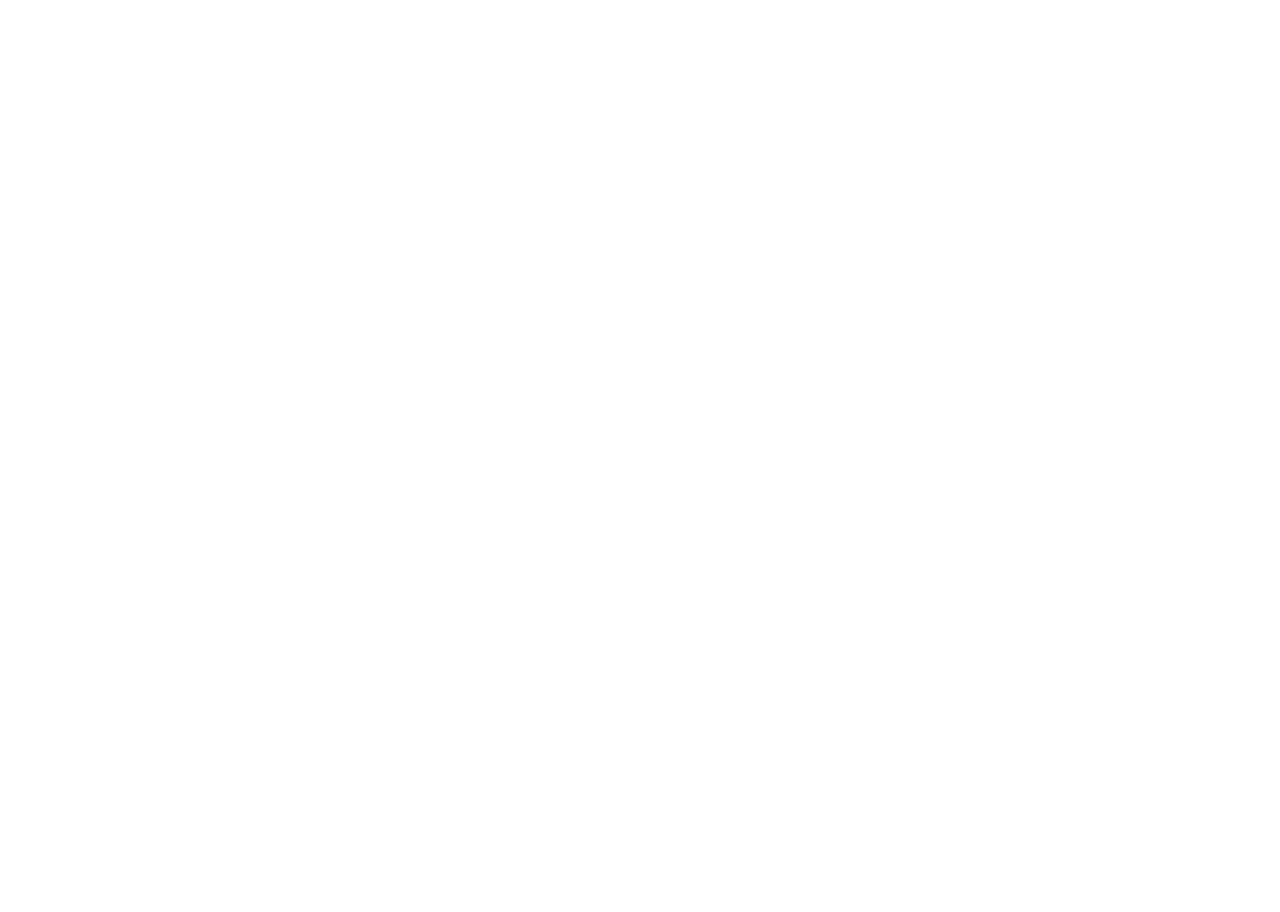
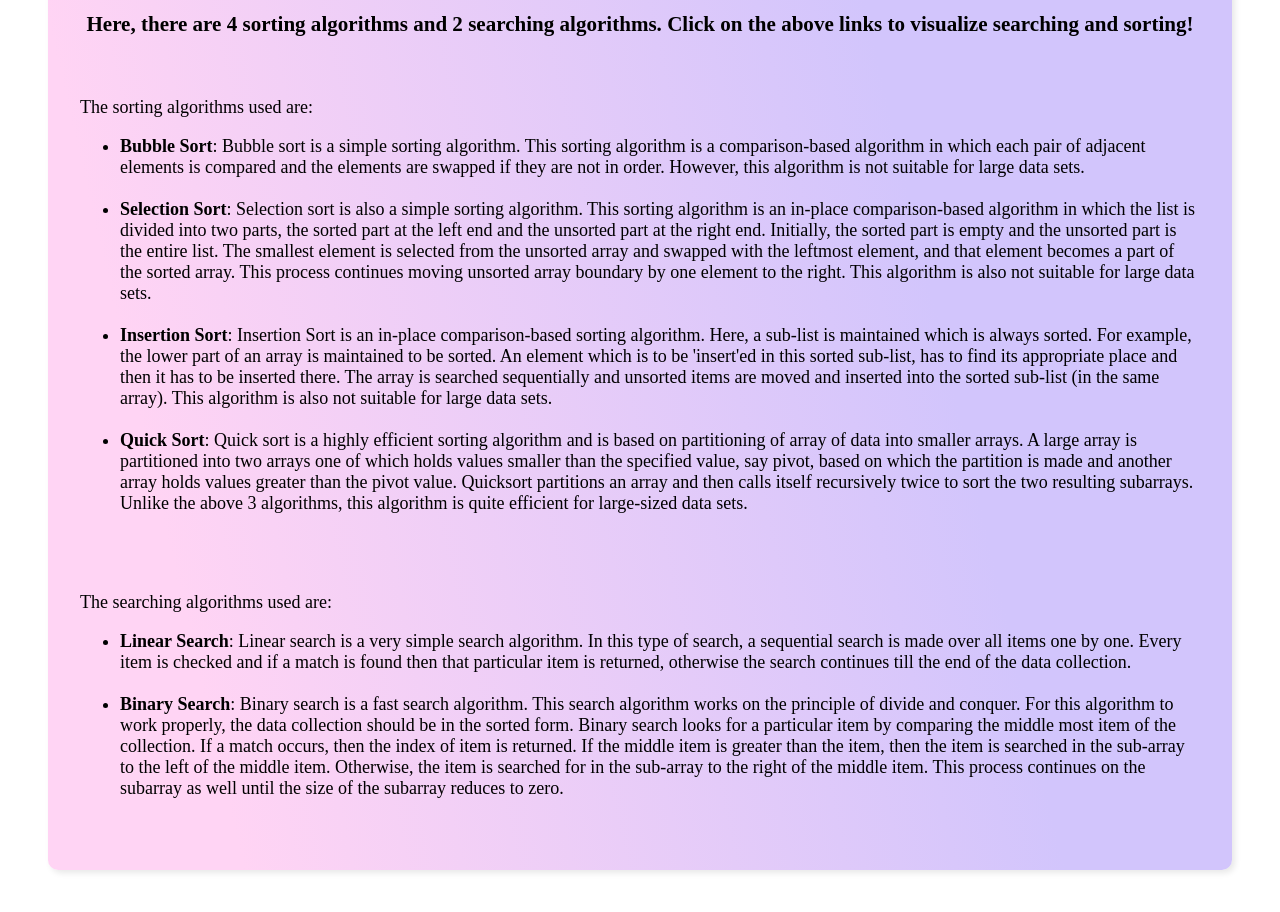
Before and after one commit to DarkLegend360/AlgoWiz, a Next.js app: page / in a window 1280 px wide. Shown: the part 400-1312 px from the top of the page. Before the commit the page ends 800 px from the top, so only its background shows below. Built offline with nearby package versions, Linux system fonts and the light colour scheme.

Commit message:
Code Highlighter Implemented

```diff
--- a/helpers/helper.ts
+++ b/helpers/helper.ts
@@ -5,13 +5,13 @@ export const Pangolin = {fontFamily: "Pangolin, cursive"};
 export const OpenSans = {fontFamily: "Open Sans, sans-serif"};
 
 export class ItemIterator {
-    values: Array<{list:[], why: ""}>;
-    current: {list:[], why: ""};
+    values: Array<{list:[], why: "", line:null}>;
+    current: {list:[], why: "", line:null};
     index: number;
 
-    constructor(values: Array<{list:[], why: ""}>) {
+    constructor(values: Array<{list:[], why: "", line: null}>) {
         this.values = values;
-        this.current = this.values[0] || {list: [], why: ""};
+        this.current = this.values[0] || {list: [], why: "", line:null};
         this.index = 0;
     }
 
--- a/pages/index.tsx
+++ b/pages/index.tsx
@@ -1,20 +1,105 @@
 import Head from "next/head";
-import {Nav} from "../components/nav";
+import { Nav } from "../components/nav";
 
 import styles from "../styles/sort.module.scss";
-import {NAME, SortDefault} from "../config/config";
+import { NAME, SortDefault } from "../config/config";
 
 export default function BubblePage() {
-    return <div>
-        <Head>
-            <title>{NAME} - Algorithm Visualizer</title>
-        </Head>
-        <Nav/>
-        <div className={styles.cardDiv}>
+  return (
+    <div>
+      <Head>
+        <title>{NAME} - Algorithm Visualizer</title>
+      </Head>
+      <Nav />
+      <div className={styles.cardDiv}>
+        <h1>Welcome to AlgoWiz!</h1>
+        <h2>
+          An Interactive Web App created by Binsu P Sabu, Goutham Sidhardha,
+          Hans Rony and Rajat Jose.
+        </h2>
+      </div>
+      {/* <br/> */}
+      <div className={styles.homePageDiv}>
+        <h3 style={{ textAlign: "center" }}>
+          Here, there are 4 sorting algorithms and 2 searching algorithms. Click
+          on the above links to visualize searching and sorting!
+        </h3>
+        <br />
+        <p>The sorting algorithms used are:</p>
+        <ul>
+          <li>
+            <b>Bubble Sort</b>: Bubble sort is a simple sorting algorithm. This sorting
+            algorithm is a comparison-based algorithm in which each pair of
+            adjacent elements is compared and the elements are swapped if they
+            are not in order. However, this algorithm is not suitable for large
+            data sets.
+          </li>
+          <br />
+          <li>
+          <b>Selection Sort</b>: Selection sort is also a simple sorting algorithm.
+            This sorting algorithm is an in-place comparison-based algorithm in
+            which the list is divided into two parts, the sorted part at the
+            left end and the unsorted part at the right end. Initially, the
+            sorted part is empty and the unsorted part is the entire list. The
+            smallest element is selected from the unsorted array and swapped
+            with the leftmost element, and that element becomes a part of the
+            sorted array. This process continues moving unsorted array boundary
+            by one element to the right. This algorithm is also not suitable for
+            large data sets.
+          </li>
+          <br />
+          <li>
+            <b>Insertion Sort</b>: Insertion Sort is an in-place comparison-based sorting
+            algorithm. Here, a sub-list is maintained which is always sorted.
+            For example, the lower part of an array is maintained to be sorted.
+            An element which is to be 'insert'ed in this sorted sub-list, has to
+            find its appropriate place and then it has to be inserted there. The
+            array is searched sequentially and unsorted items are moved and
+            inserted into the sorted sub-list (in the same array). This
+            algorithm is also not suitable for large data sets.
+          </li>
+          <br />
+          <li>
+            <b>Quick Sort</b>: Quick sort is a highly efficient sorting algorithm and
+            is based on partitioning of array of data into smaller arrays. A
+            large array is partitioned into two arrays one of which holds values
+            smaller than the specified value, say pivot, based on which the
+            partition is made and another array holds values greater than the
+            pivot value. Quicksort partitions an array and then calls itself
+            recursively twice to sort the two resulting subarrays. Unlike the
+            above 3 algorithms, this algorithm is quite efficient for
+            large-sized data sets.
+          </li>
+          <br />
+        </ul>
+        <br />
+        <p>The searching algorithms used are:</p>
+        <ul>
+          <li>
+            <b>Linear Search</b>: Linear search is a very simple search algorithm. In
+            this type of search, a sequential search is made over all items one
+            by one. Every item is checked and if a match is found then that
+            particular item is returned, otherwise the search continues till the
+            end of the data collection.
+          </li>
+          <br />
 
-        </div>
-
-        <br/>
-        <br/>
-    </div>;
+          <li>
+            <b>Binary Search</b>: Binary search is a fast search algorithm. This search
+            algorithm works on the principle of divide and conquer. For this
+            algorithm to work properly, the data collection should be in the
+            sorted form. Binary search looks for a particular item by comparing
+            the middle most item of the collection. If a match occurs, then the
+            index of item is returned. If the middle item is greater than the
+            item, then the item is searched in the sub-array to the left of the
+            middle item. Otherwise, the item is searched for in the sub-array to
+            the right of the middle item. This process continues on the subarray
+            as well until the size of the subarray reduces to zero.
+          </li>
+          <br />
+        </ul>
+      </div>
+      <br />
+    </div>
+  );
 }
--- a/styles/sort.module.scss
+++ b/styles/sort.module.scss
@@ -21,6 +21,27 @@
   margin: 2.5rem;
 }
 
+.Line {
+  color: "#ffc048";
+  font-family: sans-serif;
+  padding: 0 20px;
+  font-size: 17px;
+  font-weight: bolder;
+  text-align: justify;
+  line-height: 45px;
+}
+
+.homePageDiv {
+  background: linear-gradient(13deg, #ffd4f4 14%, #d2c5fc 73%);
+  background: -moz-linear-gradient(13deg, #ffd4f4 14%, #d2c5fc 73%);
+  background: -webkit-linear-gradient(13deg, #ffd4f4 14%, #d2c5fc 73%);
+  border-radius: 10px 10px 10px 10px;
+  box-shadow: 3px 3px 6px #e8e8e8;
+  font-size: large;
+  padding: 2rem;
+  margin: 2.5rem;
+}
+
 .legendInfo {
   background: #ffe0f5;
   border-radius: 10px 10px 10px 10px;
@@ -28,7 +49,7 @@
   text-align: center;
   margin: 5px;
   padding: 5px;
-  width: 70%;
+  width: 67%;
   margin-left: 13%;
   padding-left: 1.5rem;
 }
```
Also changed, not shown: algorithms/search/binary.js (+10 -5 lines), algorithms/search/linear.js (+9 -5 lines), algorithms/sort/bubble.js (+21 -7 lines), algorithms/sort/insertion.js (+18 -5 lines), algorithms/sort/quick.js (+28 -9 lines), algorithms/sort/selection.js (+33 -10 lines), pages/searching.tsx (+13 -6 lines), pages/sorting.tsx (+27 -14 lines).
